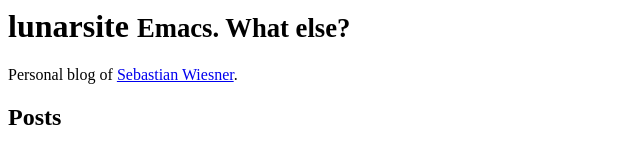
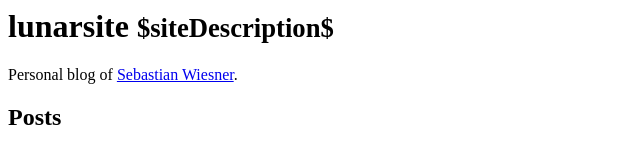
Before and after one commit to ownclo/blog, a plain HTML site: page index.html in a window 1280 px wide. Shown: the top 151 px of the page, without its empty margins (0-640 px from the left). Drawn offline with Linux system fonts and the light colour scheme.

```diff
--- a/index.html
+++ b/index.html
@@ -1,5 +1,5 @@
 <div class="page-header">
-<h1>lunarsite <small>Emacs. What else?</small></h1>
+<h1>lunarsite <small>$siteDescription$</small></h1>
 </div>
 
 <p>Personal blog of <a href="/pages/about.html">Sebastian Wiesner</a>.</p>
```
Also changed, not shown: 2 other files.
